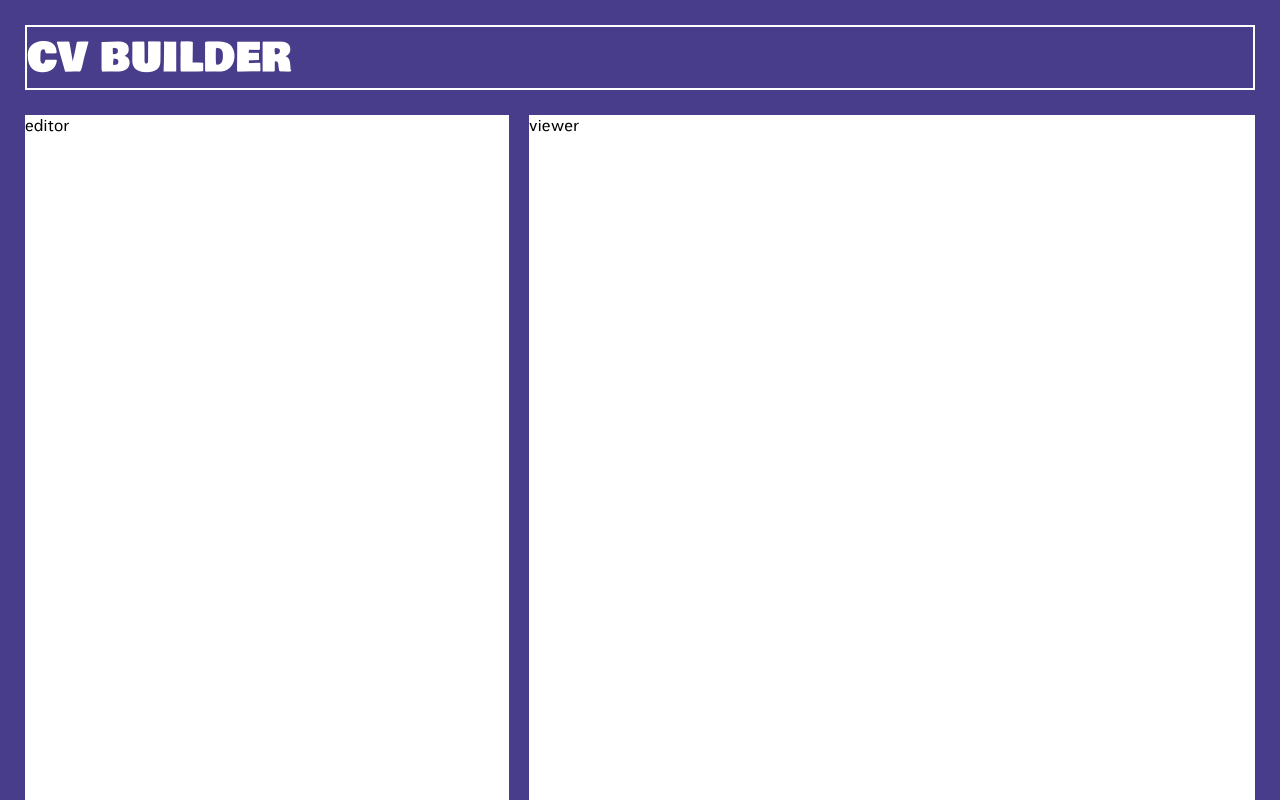
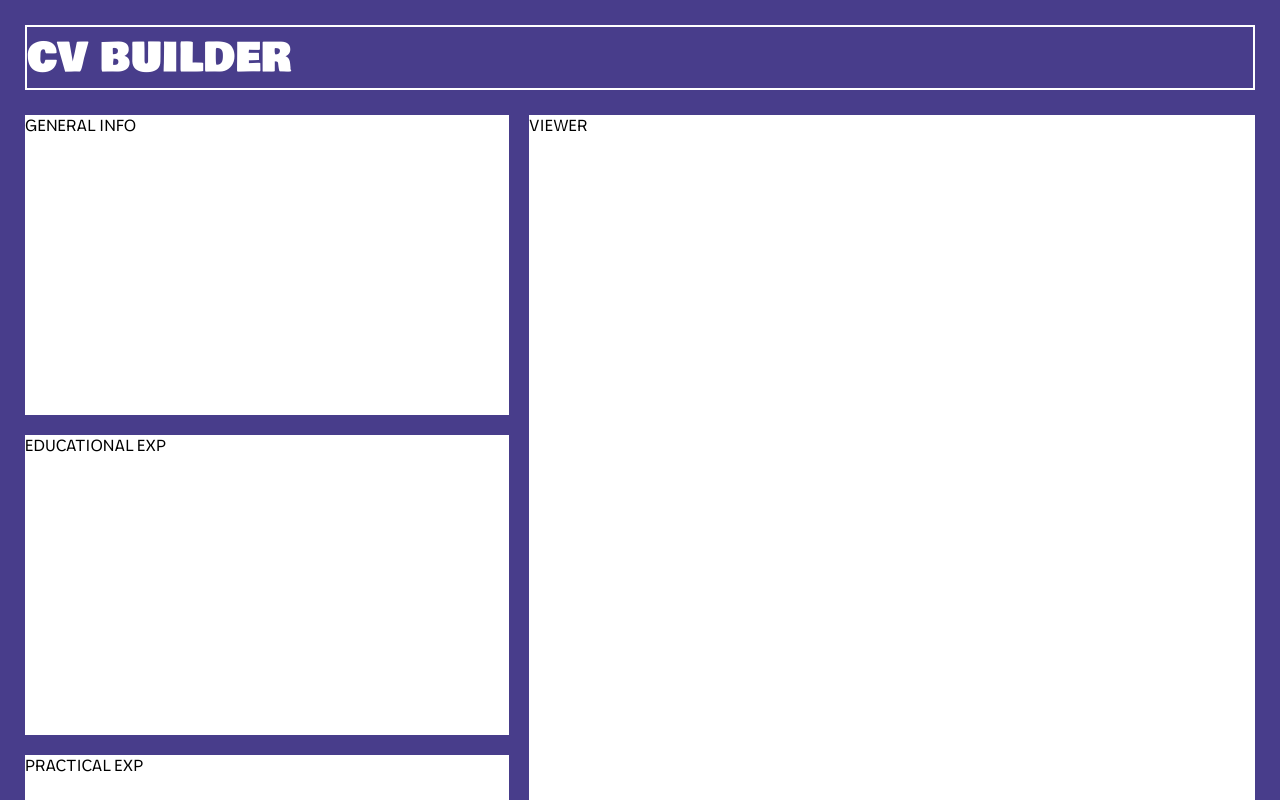
Before and after one commit to shukrirahmat/cv-application, a React (Vite) app: page / in a window 1280 px wide. Shown: the top 800 px of the page. Built offline with nearby package versions, Linux system fonts and the light colour scheme.

Commit message:
add editor and viewer components

```diff
--- a/src/App.css
+++ b/src/App.css
@@ -10,7 +10,7 @@
 }
 
 #root {
-  max-width: 1600px;
+  max-width: 1600px; /* temporary */
   margin: 0 auto;
   font-family: "Moderustic", sans-serif;
 }
@@ -18,18 +18,30 @@
 .header {
   font-family: 'BowlbyOneSc', sans-serif;
   color: white;
-  border: white 2px solid;
+  border: white 2px solid; /* temporary */
   font-size: 40px;
 }
 
 .maincontent {
   display: grid;
   grid-template-columns: 2fr 3fr;
-  height: 1000px;
   gap: 20px;
   margin-top: 25px;
+  align-items: baseline; /* temporary */
 }
 
-.maincontent div {
+.editor {
+  display: flex;
+  flex-direction: column;
+  gap: 20px;
+}
+
+.editor div{
+  min-height: 300px; /* temporary */
   background-color: white;
 }
+
+.viewer {
+  min-height: 800px; /* temporary */
+  background-color: white;
+}
--- /dev/null
+++ b/src/Editor.jsx
@@ -0,0 +1,11 @@
+function Editor() {
+    return (
+        <div className="editor">
+            <div>GENERAL INFO</div>
+            <div>EDUCATIONAL EXP</div>
+            <div>PRACTICAL EXP</div>
+        </div>
+    )
+}
+
+export default Editor;
--- a/src/MainContent.jsx
+++ b/src/MainContent.jsx
@@ -1,8 +1,11 @@
+import Editor from "./Editor";
+import Viewer from "./Viewer";
+
 function MainContent() {
   return (
     <div className="maincontent">
-      <div>editor</div>
-      <div>viewer</div>
+      <Editor/>
+      <Viewer/>
     </div>
   );
 }
--- /dev/null
+++ b/src/Viewer.jsx
@@ -0,0 +1,7 @@
+function Viewer() {
+    return (
+        <div className="viewer">VIEWER</div>
+    )
+}
+
+export default Viewer;
```
